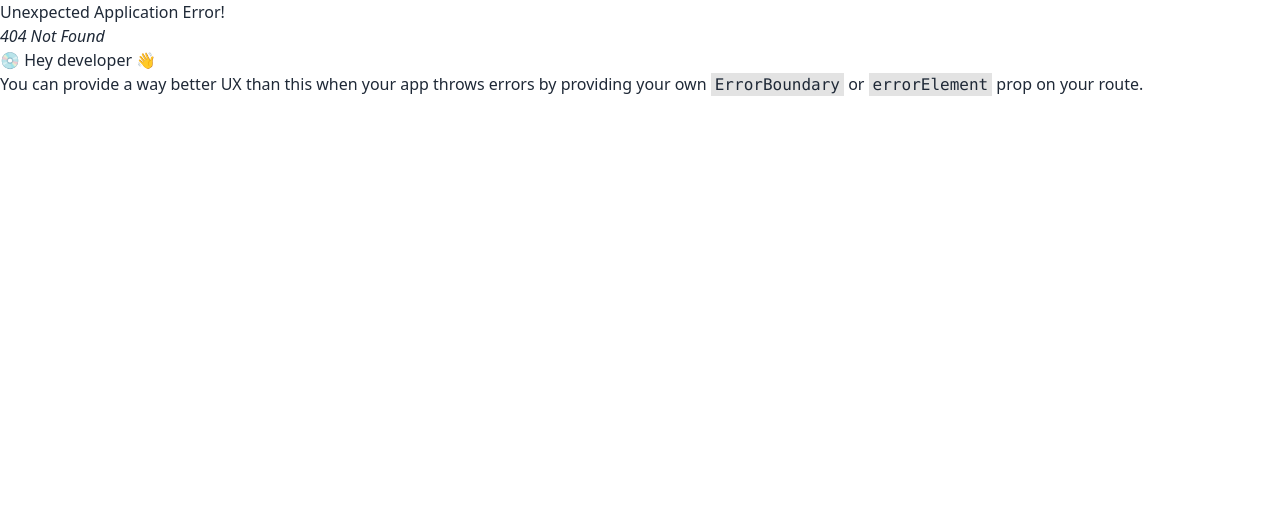
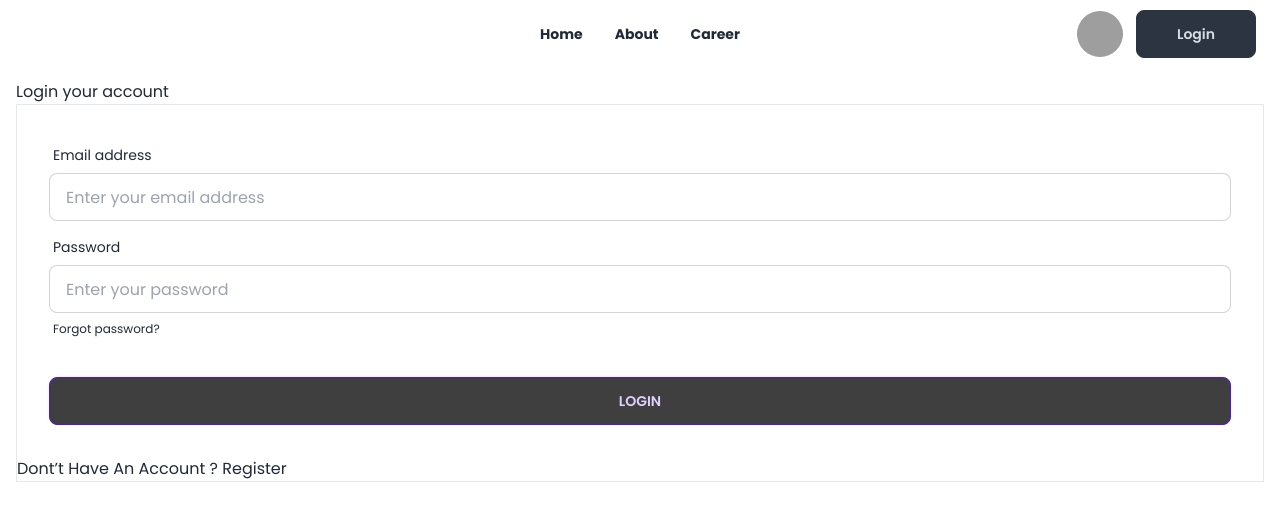
Before and after one commit to mr-tnmy-srkr/the-dragon-news-react-firebase, a React (Vite) app: page /login in a window 1280 px wide. Before the commit this address had no page. Shown: the top 520 px of the page. Built offline with nearby package versions, Linux system fonts and the light colour scheme; grey boxes are pictures that could not be loaded.

Commit message:
login created

```diff
--- a/src/pages/Home/Home.jsx
+++ b/src/pages/Home/Home.jsx
@@ -9,17 +9,21 @@ import BreakingNews from "./BreakingNews";
 const Home = () => {
   return (
     <div>
-       <div className="my-3"><Header></Header></div>
-      <div className="my-3"><BreakingNews></BreakingNews></div>
+      <div className="my-3">
+        <Header></Header>
+      </div>
+      <div className="my-3">
+        <BreakingNews></BreakingNews>
+      </div>
       <Navbar></Navbar>
       <div className="grid md:grid-cols-4 gap-6">
-        <div className="bg-slate-600 ">
+        <div className="border-4 ">
           <LeftSideNav></LeftSideNav>
         </div>
-        <div className="bg-orange-300 md:col-span-2">
-            <h2 className="text-4l">News coming soon</h2>
+        <div className="border-4 md:col-span-2">
+          <h2 className="text-4l">News coming soon</h2>
         </div>
-        <div className="bg-emerald-200">
+        <div className="border-4">
           <RightSideNav></RightSideNav>
         </div>
       </div>
--- /dev/null
+++ b/src/pages/Login/Login.jsx
@@ -0,0 +1,50 @@
+import Navbar from "../Shared/Navbar/Navbar";
+
+const Login = () => {
+  return (
+    <div>
+      <Navbar></Navbar>
+      <h2 className="text-">Login your account</h2>
+
+     <div className="border ">
+     <form className="card-body ">
+        <div className="form-control">
+          <label className="label">
+            <span className="label-text">Email address</span>
+          </label>
+          <input
+            type="email"
+            placeholder="Enter your email address"
+            className="input input-bordered"
+            required
+          />
+        </div>
+        <div className="form-control">
+          <label className="label">
+            <span className="label-text">Password</span>
+          </label>
+          <input
+            type="password"
+            placeholder="Enter your password"
+            className="input input-bordered"
+            required
+          />
+          <label className="label">
+            <a href="#" className="label-text-alt link link-hover">
+              Forgot password?
+            </a>
+          </label>
+        </div>
+        <div className="form-control mt-6">
+          <button className="btn btn-primary bg-[#403F3F]">Login</button>
+        </div>
+      </form>
+      <div>
+      Dont’t Have An Account ? Register
+      </div>
+     </div>
+    </div>
+  );
+};
+
+export default Login;
--- a/src/pages/Shared/LeftSideNav/LeftSideNav.jsx
+++ b/src/pages/Shared/LeftSideNav/LeftSideNav.jsx
@@ -1,10 +1,22 @@
+import { useEffect, useState } from "react";
+import { Link } from "react-router-dom";
 
 const LeftSideNav = () => {
-    return (
-        <div>
-            <h2>Left side</h2>
-        </div>
-    );
+  const [categories, setCategories] = useState([]);
+  useEffect(() => {
+    fetch("categories.json")
+      .then((res) => res.json())
+      .then((data) => setCategories(data));
+  }, []);
+  console.log(categories);
+  return (
+    <div className="space-y-6">
+      <h2>Left side</h2>
+      {categories.map((category) => (
+        <Link to={`/category/${category.id}`} key={category.id} className="block ml-4 text-xl font-semibold">{category.name}</Link>
+      ))}
+    </div>
+  );
 };
 
 export default LeftSideNav;
--- a/src/pages/Shared/Navbar/Navbar.jsx
+++ b/src/pages/Shared/Navbar/Navbar.jsx
@@ -53,7 +53,7 @@ const Navbar = () => {
               <img className="" src={userDefaultPic} />
             </div>
           </label>
-          <Link>
+          <Link to="/login">
             <button className="btn btn-neutral ml-3 px-10 capitalize">Login</button>
           </Link>
         </div>
--- a/src/pages/Shared/RightSideNav/RightSideNav.jsx
+++ b/src/pages/Shared/RightSideNav/RightSideNav.jsx
@@ -1,5 +1,7 @@
 import { FaGoogle,FaGithub, FaFacebook, FaInstagram, FaTwitter } from 'react-icons/fa';
-
+import qZone1 from '../../../assets/images/qZone1.png'
+import qZone2 from '../../../assets/images/qZone2.png'
+import qZone3 from '../../../assets/images/qZone3.png'
 
 
 const RightSideNav = () => {
@@ -37,6 +39,23 @@ const RightSideNav = () => {
         </a>
         </div>
       </div>
+
+      {/* q-zone */}
+      <div className="p-4 space-y-3 mb-6">
+        <h2 className="text-2xl font-medium">Q-zone</h2>
+      <div className='bg-[#F3F3F3]'>
+      <div className=''>
+      <img className='w-full' src={qZone1} alt="" />
+      </div>
+      <div className=''>
+       <img className='w-full' src={qZone2} alt="" />
+       </div>
+       <div className=''>
+       <img className='w-full' src={qZone3} alt="" />
+       </div>
+      </div>
+      </div>
+
         </div>
     );
 };
```
Also changed, not shown: src/routes/Routes.jsx (+7 -0 lines).
